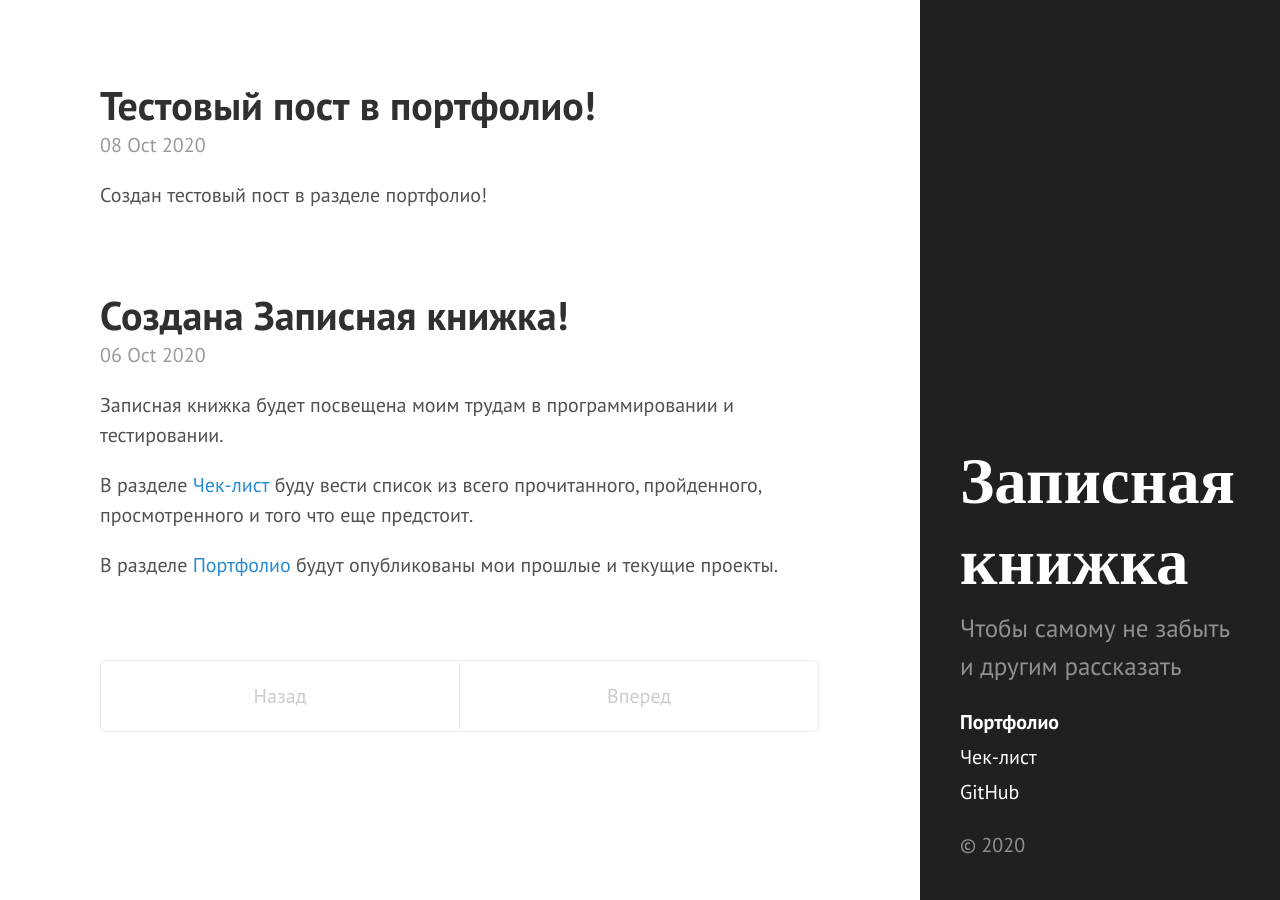
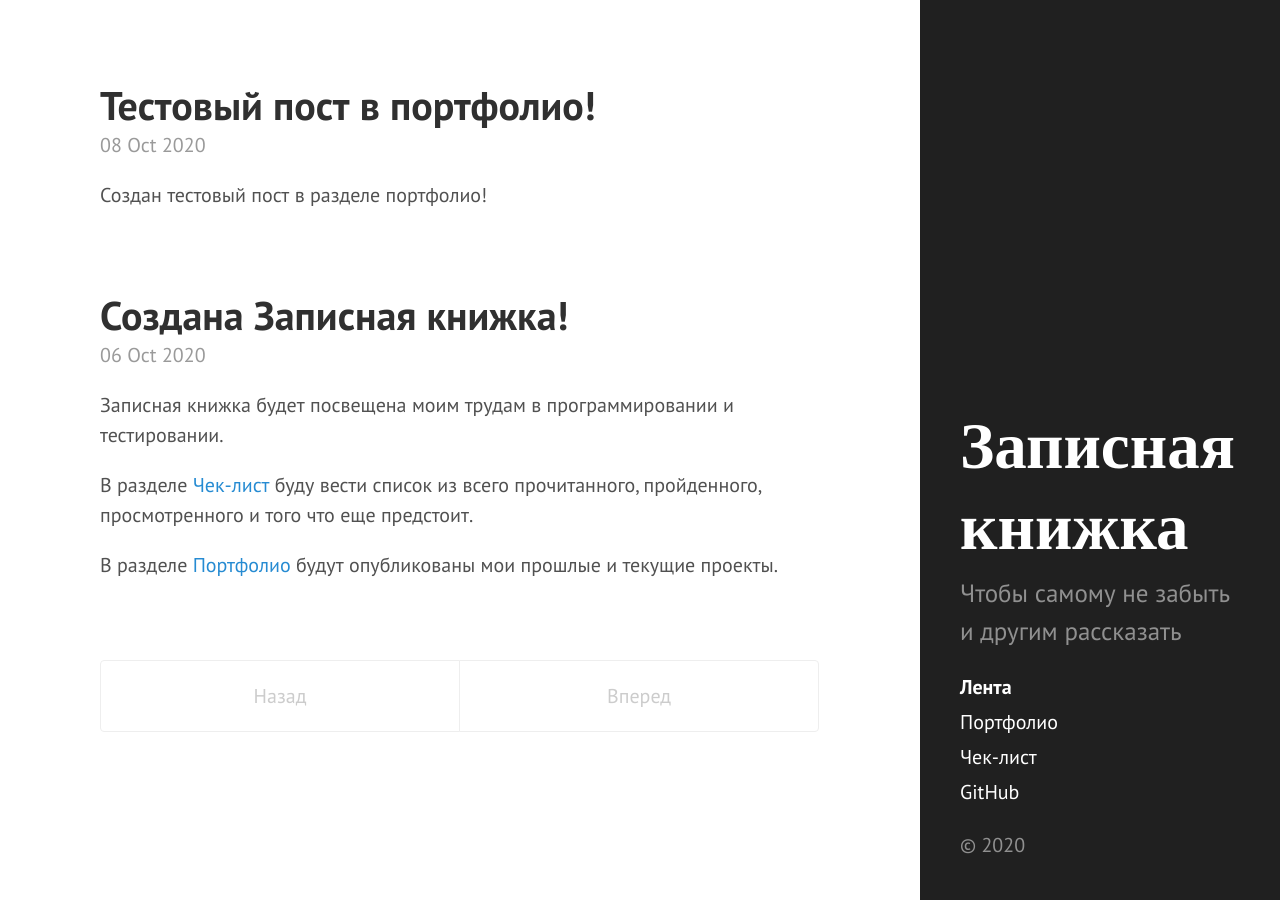
Before and after one commit to Erniess/about_me, a Jekyll site: the page built from index.html, in a window 1280 px wide. Built offline with Jekyll 4.4.1, drawn with Linux system fonts in a browser that asks for light colours; the list of posts is cut into pages by our own code.

Commit message:
Update sidebar.html

```diff
--- a/_includes/sidebar.html
+++ b/_includes/sidebar.html
@@ -10,7 +10,8 @@
     </div>
 
     <nav class="sidebar-nav">
-      <a class="sidebar-nav-item{% if page.url == "/" %} active{% endif %}" href="{{ site.baseurl }}">Портфолио</a>
+      <a class="sidebar-nav-item{% if page.url == "/" %} active{% endif %}" href="{{ site.baseurl }}">Лента</a>
+      <a class="sidebar-nav-item{% if page.url == "/portfolio" %} active{% endif %}" href="{{ site.baseurl }}/portfolio">Портфолио</a>
       {% comment %}
         The code below dynamically generates a sidebar nav of pages with
         `layout: page` in the front-matter. See readme for usage.
```
